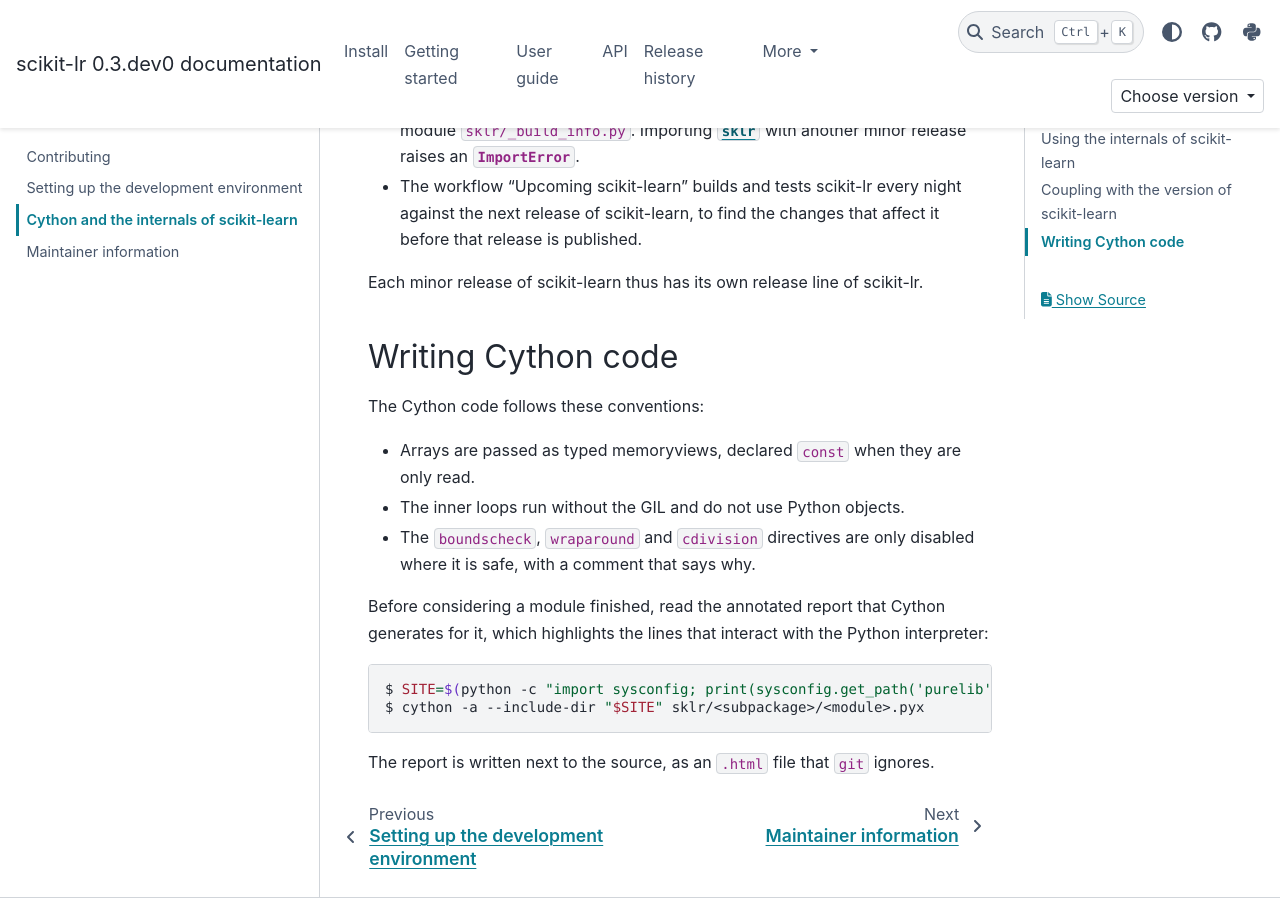
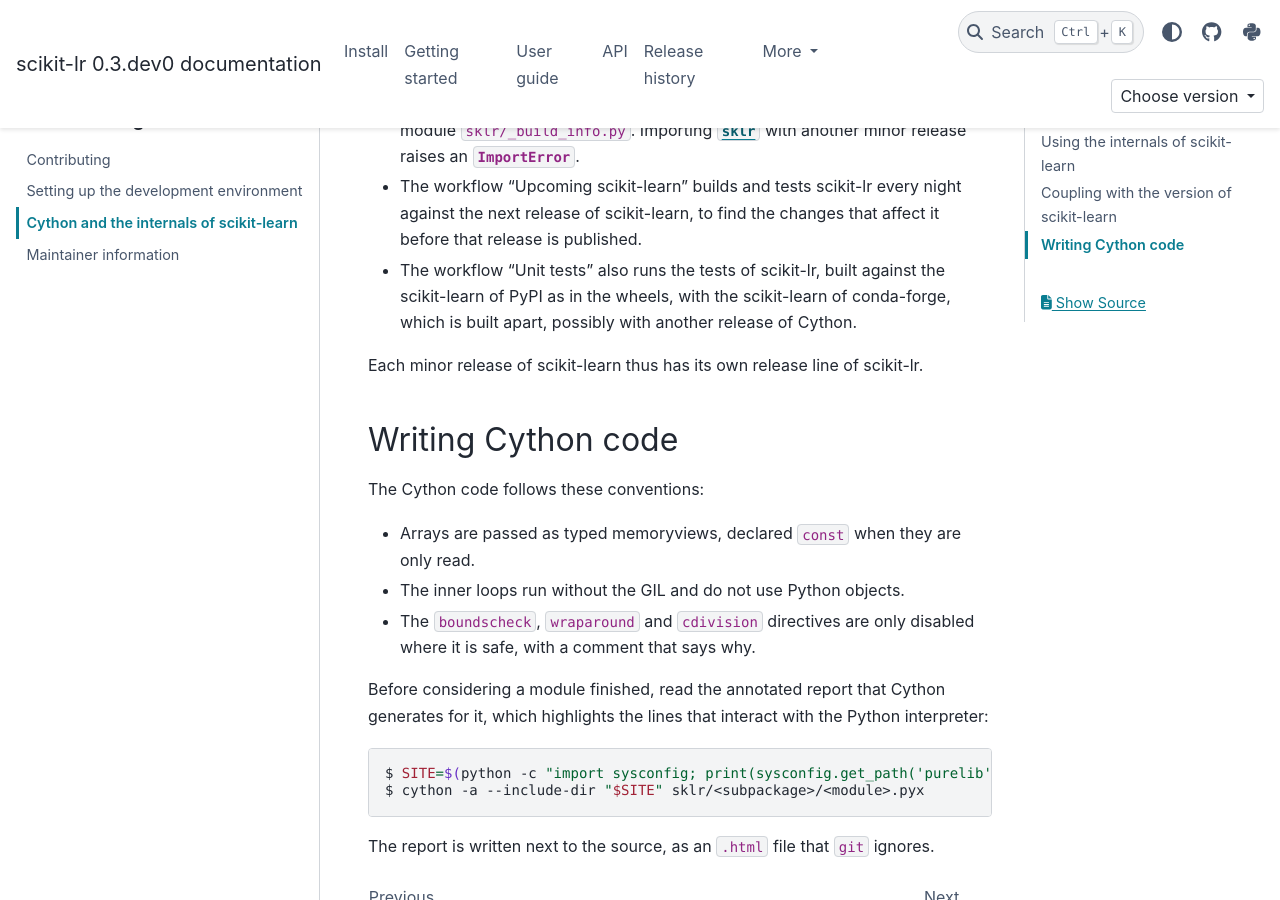
Before and after one commit to alfaro96/scikit-lr, a Sphinx documentation site: the page built from doc/developers/cython.rst, in a window 1280 px wide and 900 px high, scrolled down 1101 px. Built offline with Sphinx 7.4.7 and the PyData theme 0.15.4, drawn with Linux system fonts in a browser that asks for light colours; pages that are not in the unit, such as notebooks, are missing from menus; the version number is read from the project's files by our own code.

Commit message:
ci: test with the dependencies of conda-forge
The extension modules cimport the internals of scikit-learn and are built
against its PyPI release, as in the wheels, but users who install
scikit-learn from conda-forge run them with that build, which conda-forge
compiles on its own and possibly with another release of Cython (scikit-learn
1.9.1 is built with Cython 3.2.5 on PyPI and with 3.3.0 on conda-forge).

A new job of the "Unit tests" workflow sets up the development environment
from conda-forge on Linux, macOS and Windows, builds scikit-lr in an isolated
environment as the other jobs do, and installs it without its dependencies,
so the tests run with the scikit-learn of conda-forge. pip check then makes
sure the environment satisfies the requirements of scikit-lr. The existing
install script gains this variant instead of a new script, since the build
is the same and only the origin of the dependencies changes.

```diff
--- a/doc/developers/contributing.rst
+++ b/doc/developers/contributing.rst
@@ -158,7 +158,8 @@
 
 * "Unit tests" builds scikit-lr and runs its tests on Linux, macOS and Windows, with
   every supported Python version and with the minimum and latest versions of the
-  dependencies.
+  dependencies, and also with the dependencies of conda-forge (see
+  :ref:`sklearn_version_coupling`).
 
 * "Code quality checks" runs the ``pre-commit`` hooks on the whole repository.
 
--- a/doc/developers/cython.rst
+++ b/doc/developers/cython.rst
@@ -51,6 +51,10 @@
   against the next release of scikit-learn, to find the changes that affect it before
   that release is published.
 
+* The workflow "Unit tests" also runs the tests of scikit-lr, built against the
+  scikit-learn of PyPI as in the wheels, with the scikit-learn of conda-forge, which
+  is built apart, possibly with another release of Cython.
+
 Each minor release of scikit-learn thus has its own release line of scikit-lr.
 
 .. _cython_conventions:
```
Also changed, not shown: 2 other files.
